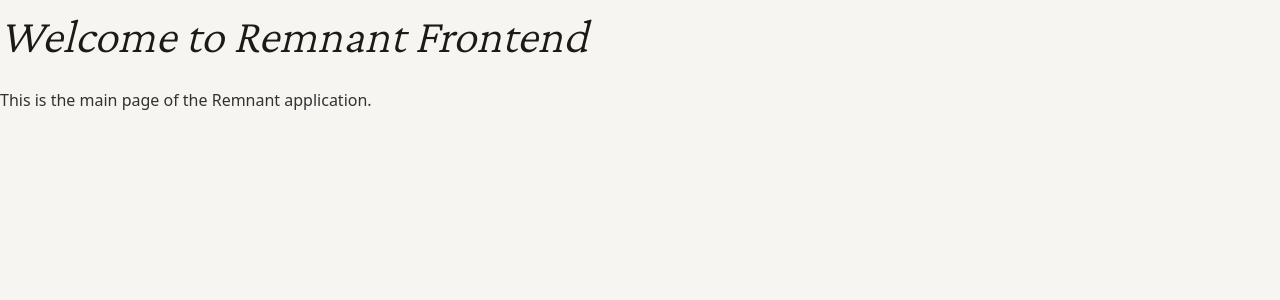
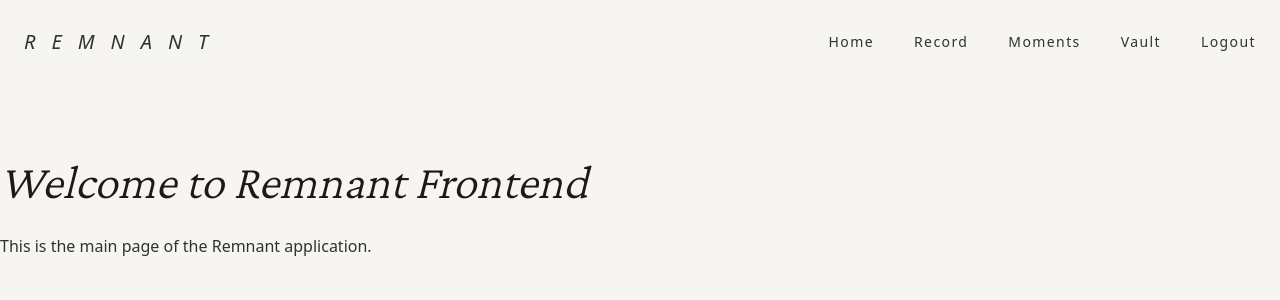
Before and after one commit to alisonsunn/Remnant, a Next.js app in the folder frontend/: page / in a window 1280 px wide. Shown: the top 300 px of the page. Built offline with nearby package versions, Linux system fonts and the light colour scheme.

Commit message:
implemented-navbar (#7)
Co-authored-by: Alison Sun <alisonsun@Alisons-MacBook-Pro.local>

```diff
--- a/frontend/app/layout.tsx
+++ b/frontend/app/layout.tsx
@@ -1,6 +1,7 @@
 import type { Metadata } from "next";
 import { Geist, Geist_Mono, Crimson_Pro, Inter } from "next/font/google";
 import "./globals.css";
+import Navbar from "@/components/navbar";
 
 const geistSans = Geist({
   variable: "--font-geist-sans",
@@ -37,6 +38,7 @@ export default function RootLayout({
       <body
         className={`${geistSans.variable} ${geistMono.variable} ${crimsonPro.variable} ${inter.variable} antialiased`}
       >
+        <Navbar />
         {children}
       </body>
     </html>
--- /dev/null
+++ b/frontend/components/navbar.tsx
@@ -0,0 +1,21 @@
+"use client";
+
+import Link from "next/link";
+
+export default function Navbar() {
+  return (
+    <nav className="w-full px-6 py-7 flex items-center justify-between mb-15.5">
+      <Link href="/" className="text-xl font-light tracking-[0.8em] italic">
+        REMNANT
+      </Link>
+
+      <div className="flex gap-10 text-sm tracking-[0.1em] ">
+        <Link href="/">Home</Link>
+        <Link href="/record">Record</Link>
+        <Link href="/login">Moments</Link>
+        <Link href="/signup">Vault</Link>
+        <Link href="/logout">Logout</Link>
+      </div>
+    </nav>
+  );
+}
--- a/frontend/tailwind.config.ts
+++ b/frontend/tailwind.config.ts
@@ -11,10 +11,6 @@ const config: Config = {
         border: "var(--color-border)",
         primary: "var(--color-primary)",
       },
-      letterSpacing: {
-        archive: "0.35em",
-        archiveWide: "0.45em",
-      },
       container: {
         center: true,
         padding: "3rem",
```
